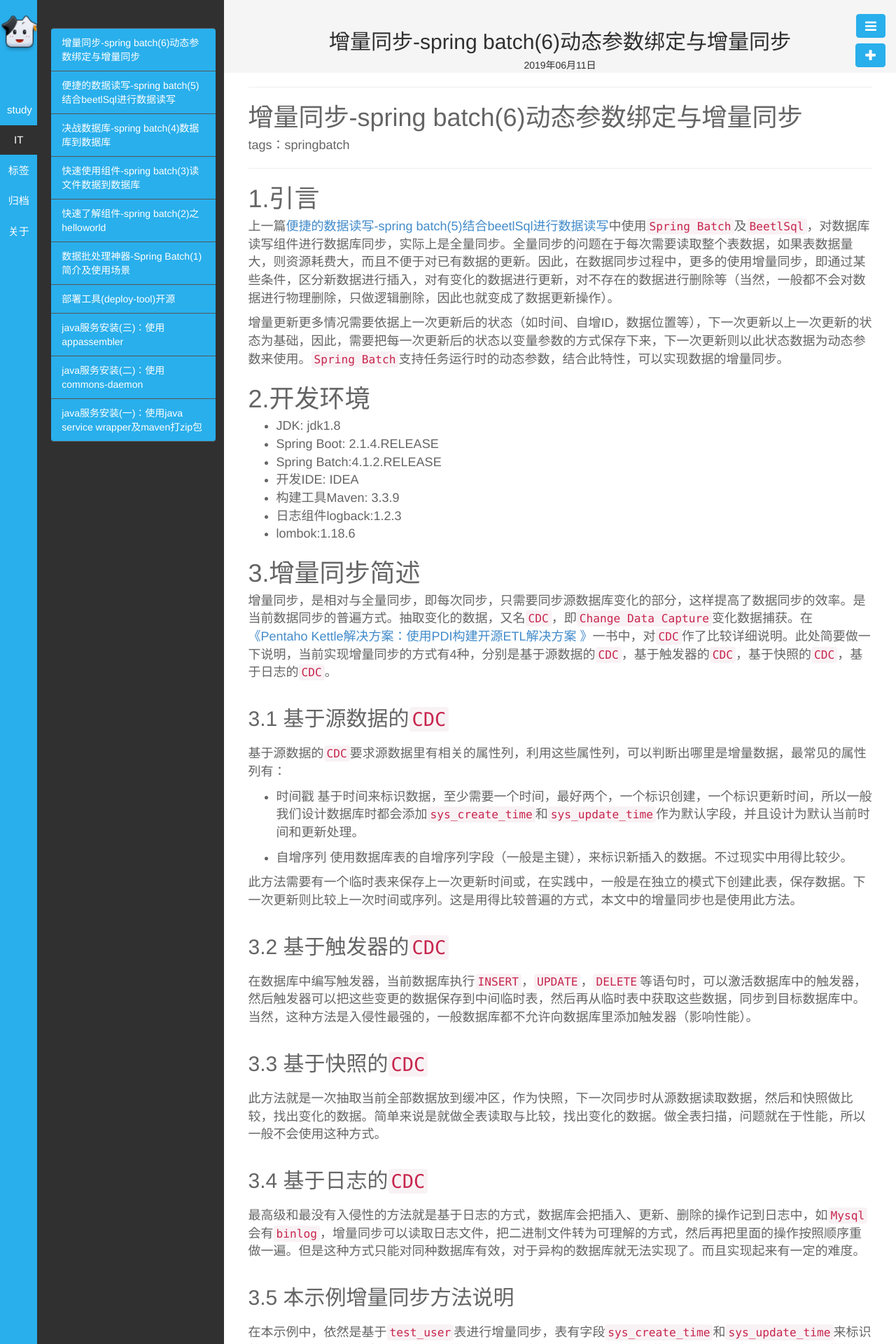
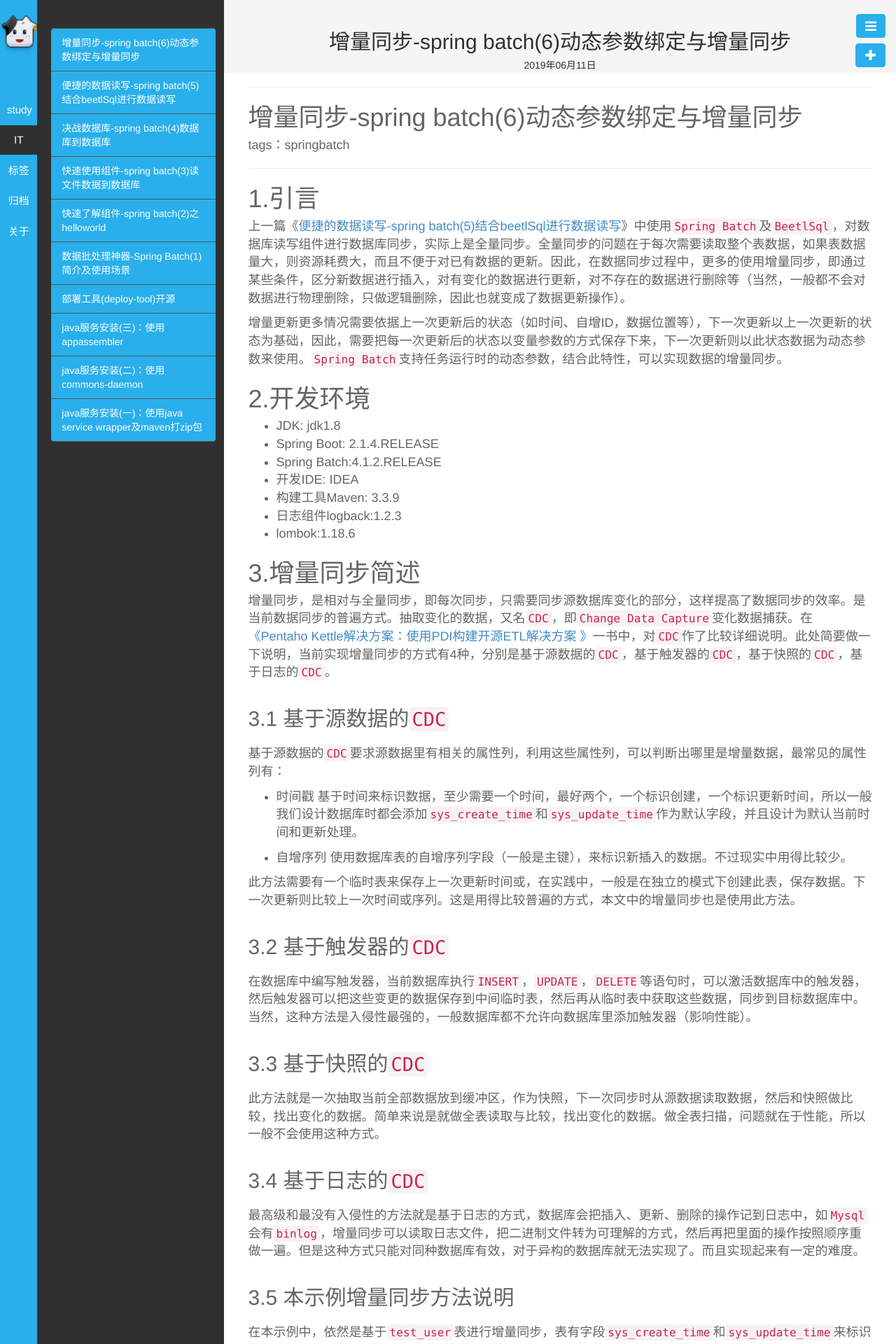
Before and after one commit to mianshenglee/mianshenglee.github.io, a Jekyll site: the page built from _posts/IT/2019-06-11-spring batch(6).md, in a window 1280 px wide. Shown: the top 1920 px of the page at 70% size. Built offline with Jekyll 4.4.1, drawn with Linux system fonts in a browser that asks for light colours.

Commit message:
修改内容

```diff
--- a/_posts/IT/2019-06-11-spring batch(6).md
+++ b/_posts/IT/2019-06-11-spring batch(6).md
@@ -14,7 +14,7 @@
 ---
 
 # 1.引言
-上一篇[便捷的数据读写-spring batch(5)结合beetlSql进行数据读写][1]中使用`Spring Batch`及`BeetlSql`，对数据库读写组件进行数据库同步，实际上是全量同步。全量同步的问题在于每次需要读取整个表数据，如果表数据量大，则资源耗费大，而且不便于对已有数据的更新。因此，在数据同步过程中，更多的使用增量同步，即通过某些条件，区分新数据进行插入，对有变化的数据进行更新，对不存在的数据进行删除等（当然，一般都不会对数据进行物理删除，只做逻辑删除，因此也就变成了数据更新操作）。
+上一篇《[便捷的数据读写-spring batch(5)结合beetlSql进行数据读写][1]》中使用`Spring Batch`及`BeetlSql`，对数据库读写组件进行数据库同步，实际上是全量同步。全量同步的问题在于每次需要读取整个表数据，如果表数据量大，则资源耗费大，而且不便于对已有数据的更新。因此，在数据同步过程中，更多的使用增量同步，即通过某些条件，区分新数据进行插入，对有变化的数据进行更新，对不存在的数据进行删除等（当然，一般都不会对数据进行物理删除，只做逻辑删除，因此也就变成了数据更新操作）。
 
 增量更新更多情况需要依据上一次更新后的状态（如时间、自增ID，数据位置等），下一次更新以上一次更新的状态为基础，因此，需要把每一次更新后的状态以变量参数的方式保存下来，下一次更新则以此状态数据为动态参数来使用。`Spring Batch`支持任务运行时的动态参数，结合此特性，可以实现数据的增量同步。
 
```
Also changed, not shown: other parts of _posts/IT/2019-06-11-spring batch(6).md (+1 -1 lines).
